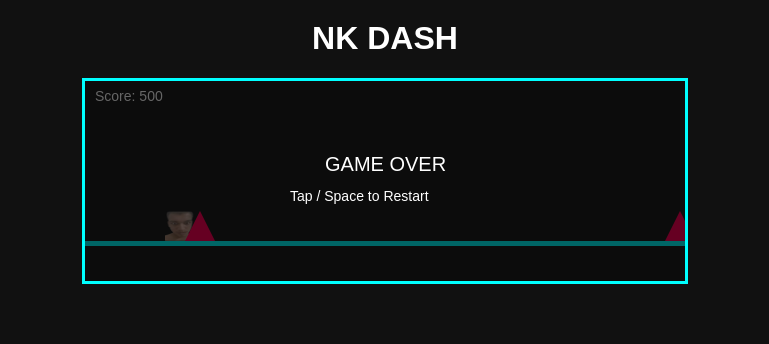
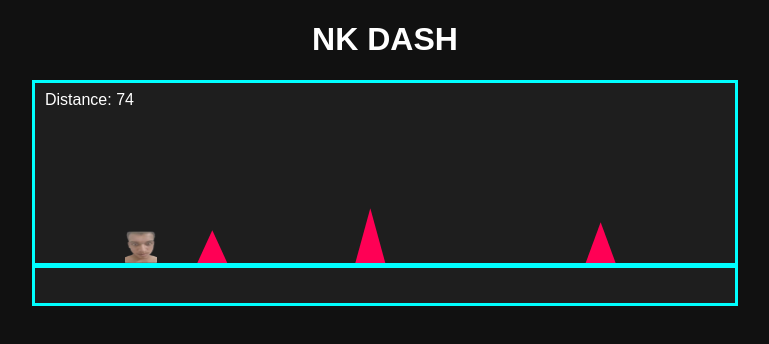
Before and after one commit to bhagwatkuberr14/Fightclub_dash, a plain HTML site: page index.html in a window 1280 px wide. Both pictures are taken after a click on the button "START". Shown: the whole page, without its empty margins (255-1024 px from the left). Drawn offline with Linux system fonts and the light colour scheme.

Commit message:
Update index.html

```diff
--- a/index.html
+++ b/index.html
@@ -12,8 +12,6 @@
     font-family: Arial, sans-serif;
     text-align: center;
   }
-
-  h1 { margin-top: 20px; }
 
   #menu {
     margin-top: 40px;
@@ -52,30 +50,23 @@
 
 <h1>NK DASH</h1>
 
-<!-- CHARACTER MENU -->
+<!-- CHARACTER SELECT -->
 <div id="menu">
   <h2>Select Your Character</h2>
 
-  <div>
-    <img class="char" src="chars/char1.png" onclick="selectChar(0)">
-    <img class="char" src="chars/char2.png" onclick="selectChar(1)">
-    <img class="char" src="chars/char3.png" onclick="selectChar(2)">
-    <img class="char" src="chars/char4.png" onclick="selectChar(3)">
-    <img class="char" src="chars/char5.png" onclick="selectChar(4)">
-    <img class="char" src="chars/char6.png" onclick="selectChar(5)">
-  </div>
+  <div id="charBox"></div>
 
-  <button id="startBtn" onclick="startGame()">START</button>
+  <button id="startBtn">START</button>
 </div>
 
-<!-- GAME CANVAS -->
-<canvas id="game" width="600" height="200"></canvas>
+<canvas id="game" width="700" height="220"></canvas>
 
 <script>
-/* ================= SETUP ================= */
+/* ================= BASIC SETUP ================= */
 const canvas = document.getElementById("game");
 const ctx = canvas.getContext("2d");
 const menu = document.getElementById("menu");
+const charBox = document.getElementById("charBox");
 
 /* ================= CHARACTERS ================= */
 const characters = [
@@ -91,57 +82,59 @@ let selectedChar = Number(localStorage.getItem("nkChar")) || 0;
 let playerImg = new Image();
 playerImg.src = characters[selectedChar];
 
+/* generate character buttons */
+characters.forEach((src, i) => {
+  const img = document.createElement("img");
+  img.src = src;
+  img.className = "char";
+  if (i === selectedChar) img.classList.add("selected");
+  img.onclick = () => selectChar(i);
+  charBox.appendChild(img);
+});
+
+function selectChar(i) {
+  selectedChar = i;
+  localStorage.setItem("nkChar", i);
+  playerImg.src = characters[i];
+  document.querySelectorAll(".char").forEach((c, idx) =>
+    c.classList.toggle("selected", idx === i)
+  );
+}
+
 /* ================= GAME STATE ================= */
 let started = false;
 let gameOver = false;
 
 /* ================= PLAYER ================= */
-let player = {
-  x: 80,
-  y: 130,
-  size: 30,
-  velocity: 0,
-  gravity: 0.6,
-  jump: -10,
+const player = {
+  x: 90,
+  y: 140,
+  size: 32,
+  vel: 0,
+  gravity: 0.65,
+  jump: -11,
   grounded: false,
-  rotation: 0
+  rot: 0
 };
 
 /* ================= GAME VARS ================= */
-let groundY = 160;
+const groundY = 180;
 let speed = 4;
 let obstacles = [];
 let frame = 0;
 let score = 0;
 
-/* ================= CHARACTER SELECT ================= */
-function selectChar(i) {
-  selectedChar = i;
-  localStorage.setItem("nkChar", i);
-  playerImg.src = characters[i];
-
-  document.querySelectorAll(".char").forEach((el, idx) => {
-    el.classList.toggle("selected", idx === i);
-  });
-}
-
-/* ================= START GAME ================= */
-function startGame() {
+/* ================= START ================= */
+document.getElementById("startBtn").onclick = () => {
   menu.style.display = "none";
   canvas.style.display = "block";
+  resetGame();
   started = true;
-  resetGame();
-  update();
-}
+  loop();
+};
 
 /* ================= INPUT ================= */
-canvas.addEventListener("mousedown", handleInput);
-canvas.addEventListener("touchstart", handleInput);
-document.addEventListener("keydown", e => {
-  if (e.code === "Space") handleInput();
-});
-
-function handleInput(e) {
+function input(e) {
   if (e) e.preventDefault();
 
   if (gameOver) {
@@ -150,10 +143,16 @@ function handleInput(e) {
   }
 
   if (player.grounded) {
-    player.velocity = player.jump;
+    player.vel = player.jump;
     player.grounded = false;
   }
 }
+
+canvas.addEventListener("mousedown", input);
+canvas.addEventListener("touchstart", input);
+document.addEventListener("keydown", e => {
+  if (e.code === "Space") input();
+});
 
 /* ================= RESET ================= */
 function resetGame() {
@@ -162,94 +161,114 @@ function resetGame() {
   score = 0;
   speed = 4;
   gameOver = false;
-  player.y = 130;
-  player.velocity = 0;
-  player.rotation = 0;
+  player.y = 140;
+  player.vel = 0;
+  player.rot = 0;
 }
 
-/* ================= OBSTACLES ================= */
-function addObstacle() {
-  obstacles.push({ x: canvas.width, width: 30, height: 30 });
+/* ================= RANDOM SPIKES ================= */
+function spawnSpike() {
+  const gap = Math.random() * 200 + 140; // random spacing
+  const height = Math.random() * 30 + 30; // random spike height
+
+  const lastX = obstacles.length
+    ? obstacles[obstacles.length - 1].x
+    : canvas.width;
+
+  obstacles.push({
+    x: lastX + gap,
+    w: 30,
+    h: height
+  });
 }
 
 /* ================= GAME LOOP ================= */
-function update() {
+function loop() {
   if (!started) return;
-
   ctx.clearRect(0, 0, canvas.width, canvas.height);
 
   if (!gameOver) {
-    score += speed;
+    /* distance-based score */
+    score += speed * 0.1;
 
-    player.velocity += player.gravity;
-    player.y += player.velocity;
+    /* difficulty ramp */
+    if (frame % 600 === 0) speed += 0.4;
 
-    if (!player.grounded) {
-      player.rotation += 0.15;
+    /* physics */
+    player.vel += player.gravity;
+    player.y += player.vel;
+
+    if (!player.grounded) player.rot += 0.15;
+
+    /* ground */
+    if (player.y + player.size >= groundY) {
+      player.y = groundY - player.size;
+      player.vel = 0;
+      player.grounded = true;
+      player.rot =
+        Math.round(player.rot / (Math.PI / 2)) * (Math.PI / 2);
     }
 
-    if (player.y + player.size >= groundY) {
-      player.y = groundY - player.size;
-      player.velocity = 0;
-      player.grounded = true;
-      player.rotation =
-        Math.round(player.rotation / (Math.PI / 2)) * (Math.PI / 2);
-    }
-
-    if (frame % 120 === 0) addObstacle();
+    /* spawn spikes */
+    if (obstacles.length < 6) spawnSpike();
 
     obstacles.forEach(o => {
       o.x -= speed;
 
-      let padding = 6;
+      /* collision */
+      const pad = 6;
       if (
-        player.x + padding < o.x + o.width &&
-        player.x + player.size - padding > o.x &&
-        player.y + player.size > groundY - o.height
+        player.x + pad < o.x + o.w &&
+        player.x + player.size - pad > o.x &&
+        player.y + player.size > groundY - o.h
       ) {
         gameOver = true;
       }
     });
+
+    /* cleanup */
+    obstacles = obstacles.filter(o => o.x + o.w > 0);
   }
 
-  /* DRAW GROUND */
+  /* ground */
   ctx.fillStyle = "#00ffff";
   ctx.fillRect(0, groundY, canvas.width, 5);
 
-  /* DRAW PLAYER */
+  /* player */
   ctx.save();
-  ctx.translate(player.x + 15, player.y + 15);
-  ctx.rotate(player.rotation);
-  ctx.drawImage(playerImg, -15, -15, 30, 30);
+  ctx.translate(player.x + player.size / 2, player.y + player.size / 2);
+  ctx.rotate(player.rot);
+  ctx.drawImage(playerImg, -16, -16, 32, 32);
   ctx.restore();
 
-  /* DRAW SPIKES */
+  /* spikes */
   ctx.fillStyle = "#ff0055";
   obstacles.forEach(o => {
     ctx.beginPath();
     ctx.moveTo(o.x, groundY);
-    ctx.lineTo(o.x + o.width / 2, groundY - o.height);
-    ctx.lineTo(o.x + o.width, groundY);
+    ctx.lineTo(o.x + o.w / 2, groundY - o.h);
+    ctx.lineTo(o.x + o.w, groundY);
     ctx.closePath();
     ctx.fill();
   });
 
   /* UI */
   ctx.fillStyle = "white";
-  ctx.fillText("Score: " + Math.floor(score), 10, 20);
+  ctx.font = "16px Arial";
+  ctx.fillText("Distance: " + Math.floor(score), 10, 22);
 
   if (gameOver) {
     ctx.fillStyle = "rgba(0,0,0,0.6)";
     ctx.fillRect(0, 0, canvas.width, canvas.height);
     ctx.fillStyle = "white";
-    ctx.font = "20px Arial";
-    ctx.fillText("GAME OVER", 240, 90);
+    ctx.font = "22px Arial";
+    ctx.fillText("GAME OVER", canvas.width / 2 - 70, 95);
     ctx.font = "14px Arial";
-    ctx.fillText("Tap / Space to Restart", 205, 120);
+    ctx.fillText("Tap / Space to Restart", canvas.width / 2 - 85, 125);
   }
 
   frame++;
-  requestAnimationFrame(update);
+  requestAnimationFrame(loop);
 }
 </script>
 
```
